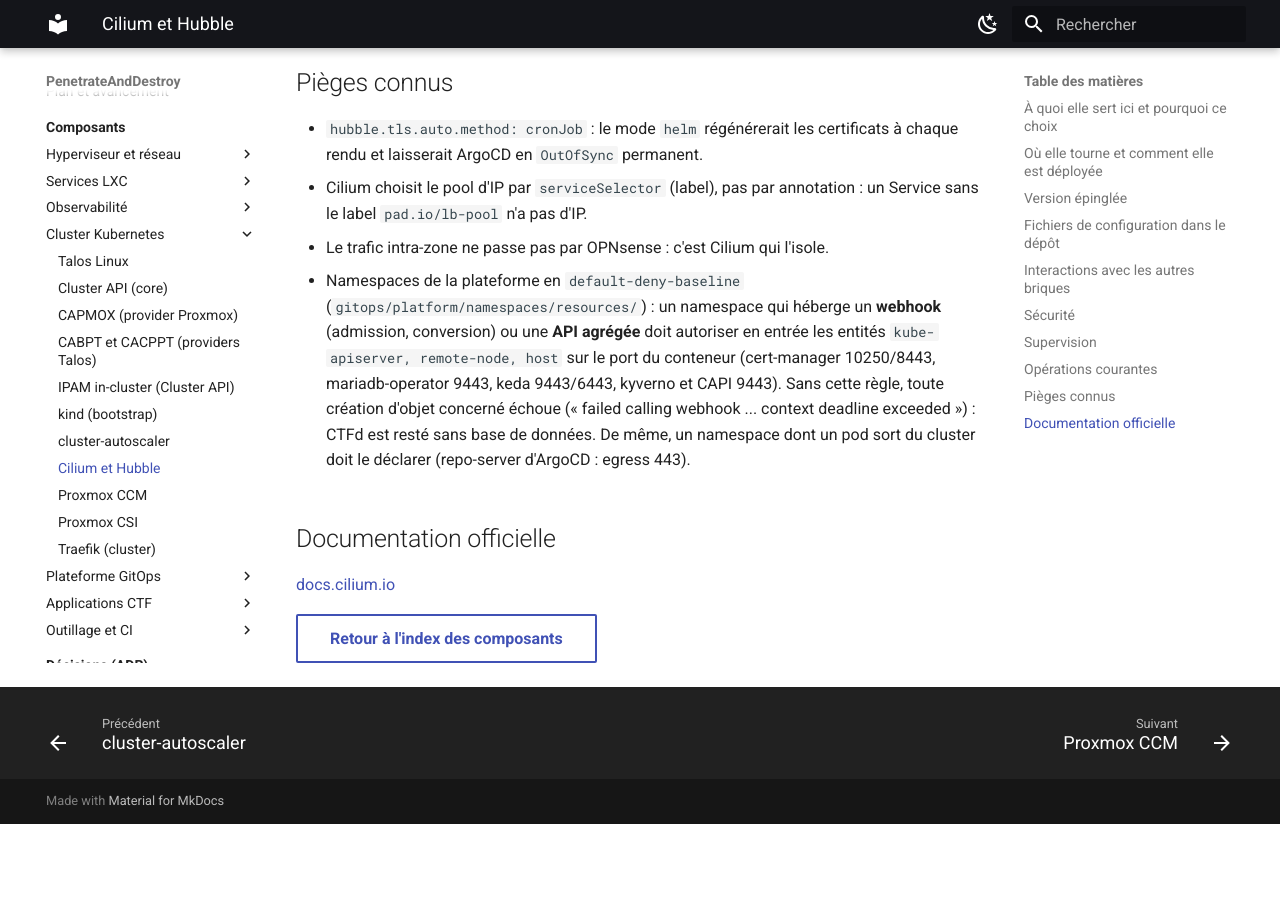
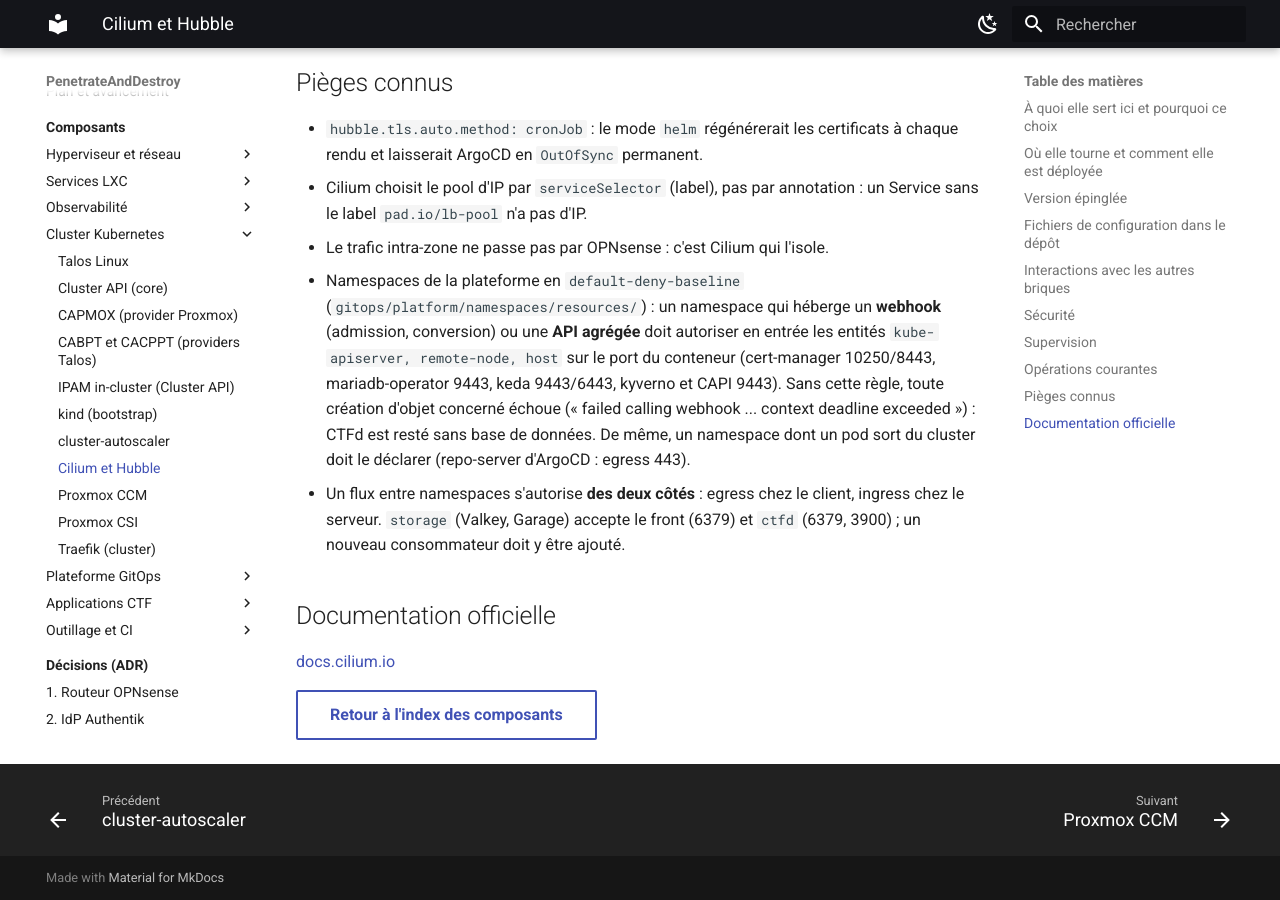
Before and after one commit to kim-tsr/penetrate-and-destroy, an MkDocs documentation site: the page built from docs/composants/cilium-hubble.md, in a window 1280 px wide and 900 px high, scrolled down 1861 px. Built offline with MkDocs 1.6.1 and Material for MkDocs 9.7.7, drawn with Linux system fonts in a browser that asks for light colours; before the commit the page ends 2685 px from its top, so only the background shows below that.

Commit message:
fix(netpol): storage accepte le front (Valkey) et ctfd (Valkey, Garage) en entrée

```diff
--- a/docs/composants/cilium-hubble.md
+++ b/docs/composants/cilium-hubble.md
@@ -58,6 +58,8 @@
   9443/6443, kyverno et CAPI 9443). Sans cette règle, toute création d'objet concerné échoue (« failed calling webhook
   ... context deadline exceeded ») : CTFd est resté sans base de données. De même, un namespace dont un pod sort du
   cluster doit le déclarer (repo-server d'ArgoCD : egress 443).
+- Un flux entre namespaces s'autorise **des deux côtés** : egress chez le client, ingress chez le serveur. `storage` (Valkey,
+  Garage) accepte le front (6379) et `ctfd` (6379, 3900) ; un nouveau consommateur doit y être ajouté.
 
 ## Documentation officielle
 
```
Also changed, not shown: gitops/platform/namespaces/resources/storage.yaml (+15 -0 lines).
